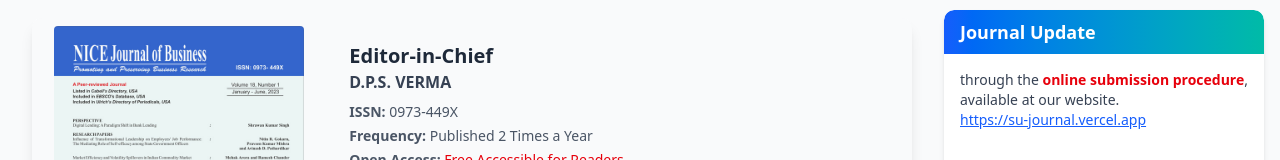
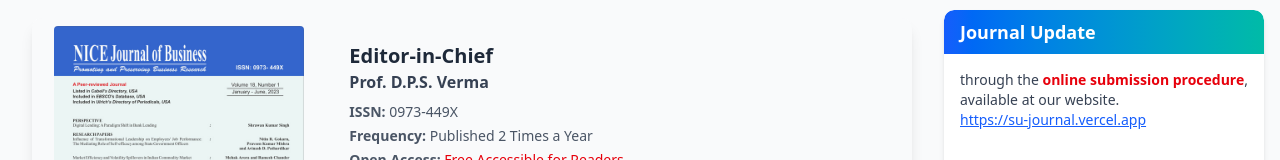
Before and after one commit to VanshChauhanGit/su_journal, a Next.js app: page / in a window 1280 px wide. Shown: the part 156-316 px from the top of the page. Built offline with nearby package versions, Linux system fonts and the light colour scheme; no server answers.

Commit message:
fix: update editor name in JournalCard component

```diff
--- a/components/JournalCard.jsx
+++ b/components/JournalCard.jsx
@@ -23,7 +23,7 @@
       {/* Right Side Content */}
       <div className="md:w-2/3 p-6">
         <h2 className="text-xl font-bold text-gray-800">Editor-in-Chief</h2>
-        <p className="text-gray-700 font-semibold mb-2">D.P.S. VERMA</p>
+        <p className="text-gray-700 font-semibold mb-2">Prof. D.P.S. Verma</p>
 
         <ul className="text-sm text-gray-600 space-y-1 mb-4">
           <li>
```
